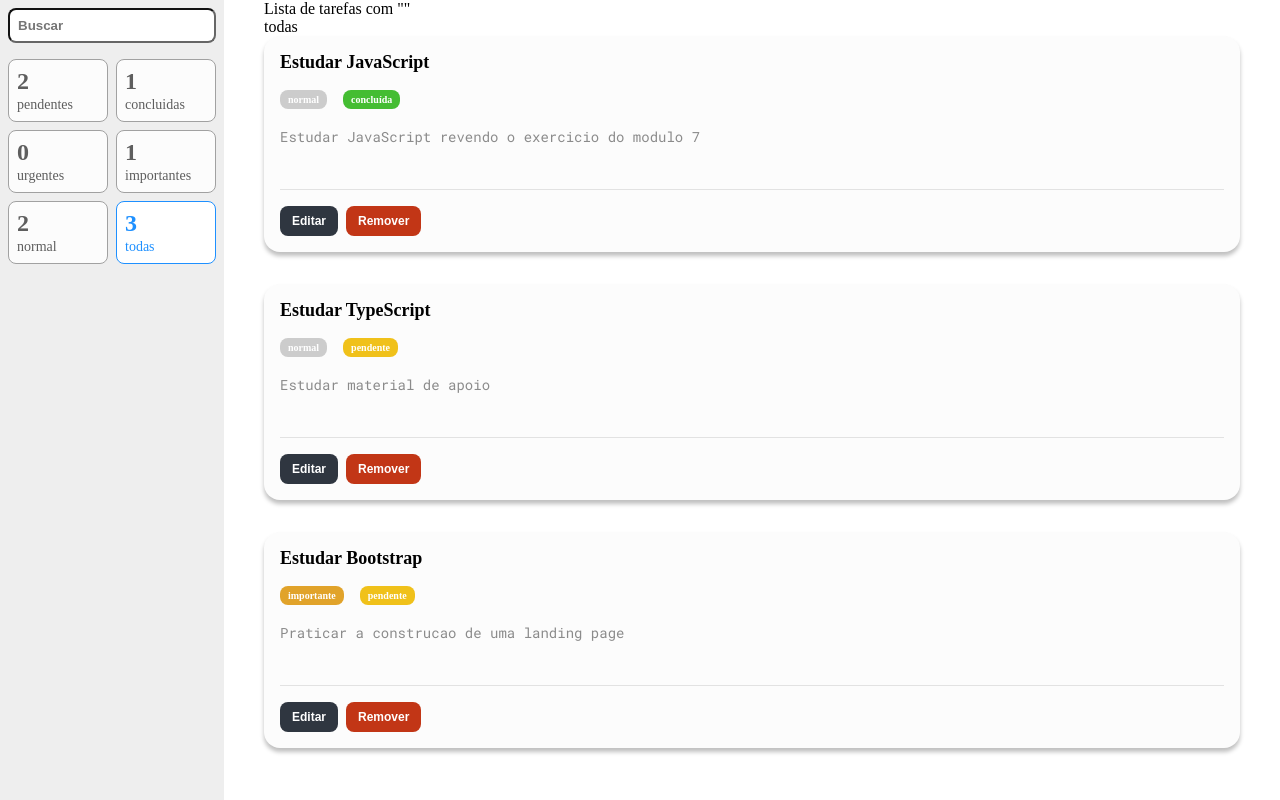
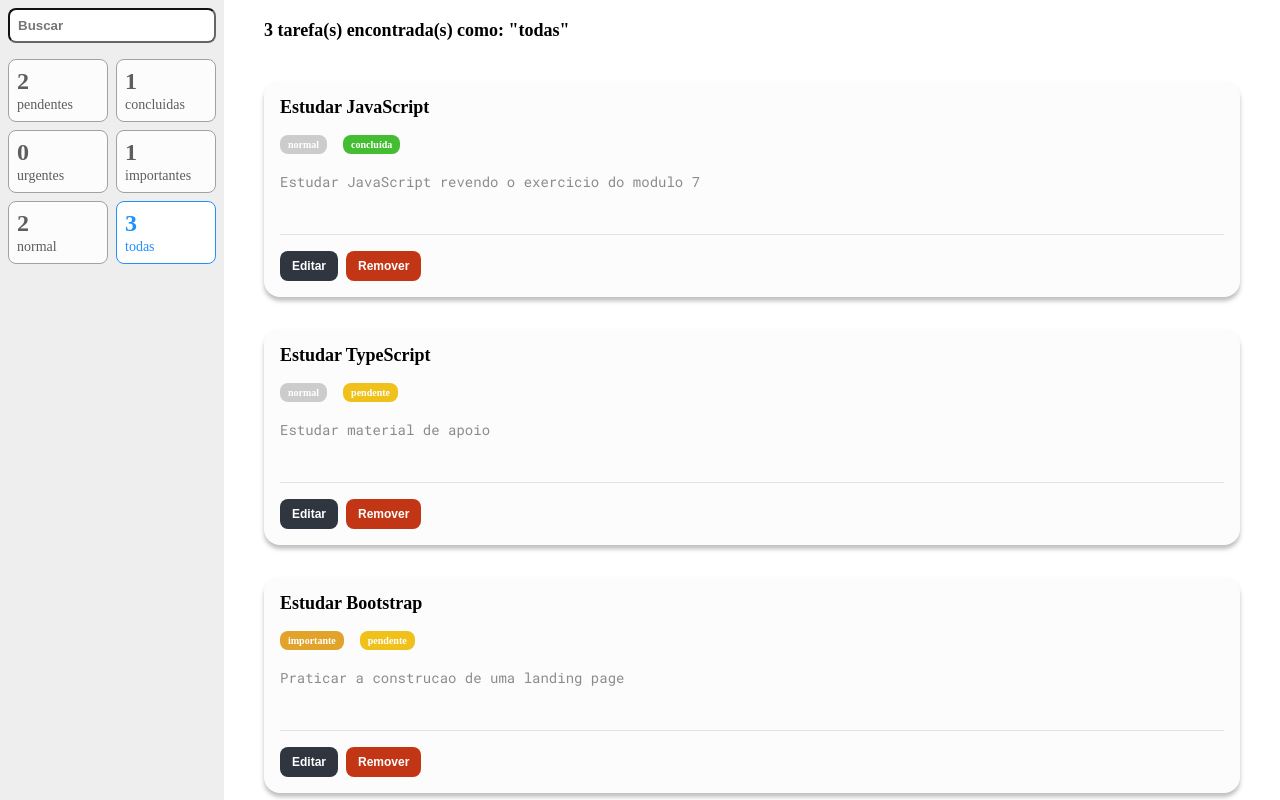
Before and after one commit to ClaudioFerreir/advancedToDoList, a React (Create React App) app: page / in a window 1280 px wide. Built offline with nearby package versions, Linux system fonts and the light colour scheme.

Commit message:
exibir resultados de filtragem

```diff
--- a/src/containers/ListaDeTarefas/index.tsx
+++ b/src/containers/ListaDeTarefas/index.tsx
@@ -1,7 +1,7 @@
 import { useSelector } from 'react-redux'
 
 import Tarefa from '../../Components/Tarefa'
-import { Container } from './styles'
+import { Container, Resultado } from './styles'
 import { RootReducer } from '../../store'
 
 const ListaDeTarefas = () => {
@@ -32,16 +32,27 @@
     }
   }
 
+  const exibeResultadoFiltrage = (quantidade: number) => {
+    let mensagem = ''
+    const complementacao =
+      termo !== undefined && termo.length > 0 ? ` e "${termo}"` : ''
+
+    if (criterio === 'todas') {
+      mensagem = `${quantidade} tarefa(s) encontrada(s) como: "todas" ${complementacao}`
+    } else {
+      mensagem = `${quantidade} tarefa(s) encontrada(s) como: "${`${criterio} = ${valor}"`} ${complementacao}`
+    }
+
+    return mensagem
+  }
+
+  const tarefas = filtraTarefas()
+  const mensagem = exibeResultadoFiltrage(tarefas.length)
+
   return (
     <Container>
-      <p>Lista de tarefas com &quot;{termo}&quot;</p>
-      <ul>
-        <li>{termo}</li>
-        <li>{criterio}</li>
-        <li>{valor}</li>
-      </ul>
-      <ul>
-        {filtraTarefas().map((t) => (
+      <Resultado>{mensagem}</Resultado>
+      {tarefas.map((t) => (
         <li key={t.titulo}>
           <Tarefa
             id={t.id}
@@ -52,7 +63,6 @@
           />
         </li>
       ))}
-      </ul>
     </Container>
   )
 }
--- a/src/containers/ListaDeTarefas/styles.ts
+++ b/src/containers/ListaDeTarefas/styles.ts
@@ -5,3 +5,10 @@
   height: 100vh;
   overflow-y: scroll;
 `
+export const Resultado = styled.p`
+  display: block;
+  margin-top: 20px;
+  margin-bottom: 40px;
+  font-size: 18px;
+  font-weight: bold;
+`
```
Lines whose indentation alone changed are shown as unchanged.
